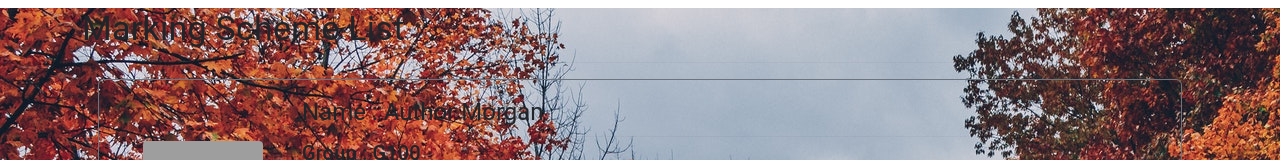
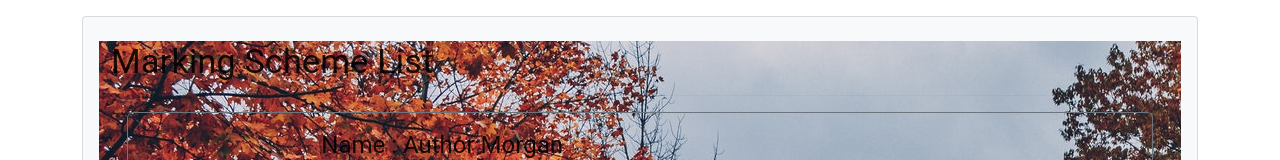
Before and after one commit to Tharindu-Samarakoon/research_project_management_frontend, a React (Create React App) app: page /MarkingSchemeList in a window 1280 px wide. Shown: the top 160 px of the page. Built offline with nearby package versions, Linux system fonts and the light colour scheme; grey boxes are pictures that could not be loaded.

Commit message:
UI Background

```diff
--- a/src/App.js
+++ b/src/App.js
@@ -17,9 +17,6 @@ const App = () => {
   return (
     <Routes>
       <Route exact path='/' element={<PanelMemberUI />} />
-      <Route exact path='/' element={<TopicView />} />
-      <Route exact path='/' element={<MarkingSchemeList />} />
-
 
       <Route exact path='/' element={<Authentication />} />
       <Route exact path='/StudentRegistration' element={<StudentRegistration />} />
@@ -27,7 +24,6 @@ const App = () => {
       <Route exact path='/studentGroupReg' element={ <StudentGroupConf /> } />
       <Route exact path='/TopicView' element={<TopicView />} />
       <Route exact path='/MarkingSchemeList' element={<MarkingSchemeList />} />
-
     </Routes>
   )
 }
--- a/src/components/PanelMember/MarkingSchemeList.js
+++ b/src/components/PanelMember/MarkingSchemeList.js
@@ -6,7 +6,11 @@ import MarkingSchemeObject from './MarkingSchemeObject'
 
 const MarkingSchemeList = () => {
   return (
-    <ThemeProvider theme={theme}>
+    <ThemeProvider theme = {theme}>
+    <div className="container">
+    <Card color='primary' variant='outlined' className='bg-light mt-3'>
+        <CardContent>
+
         <div className='main-list'>
         <div className="container mt-2">
           <Typography variant='h4' component='div' gutterBottom >Marking Scheme List</Typography>
@@ -15,6 +19,9 @@ const MarkingSchemeList = () => {
             <MarkingSchemeObject />
             <MarkingSchemeObject />
         </div>
+        </div>
+        </CardContent>
+    </Card>
     </div>
     </ThemeProvider>
   )
--- a/src/components/PanelMember/PanelMemberUI.js
+++ b/src/components/PanelMember/PanelMemberUI.js
@@ -6,7 +6,7 @@ import Typography from "@mui/material/Typography";
 import { CardActionArea, createTheme, Divider, ThemeProvider } from "@mui/material";
 import { Link, useNavigate } from "react-router-dom";
 
-const theme = createTheme({
+const theme2 = createTheme({
   palette: {
     mode: "dark",
     primary: {
@@ -26,7 +26,7 @@ export default function AdminHome() {
   };
 
   return (
-    <ThemeProvider theme={theme}>
+    <ThemeProvider theme={theme2}>
       <div className="container">
       <div className="container mt-2">
       <Divider />
--- a/src/components/PanelMember/TopicView.js
+++ b/src/components/PanelMember/TopicView.js
@@ -18,7 +18,8 @@ const TopicView = () => {
                         <Divider />
 
                             <TopicObject />
-
+                            <TopicObject />
+                            <TopicObject />
                         </div>
 
                     </div>
```
